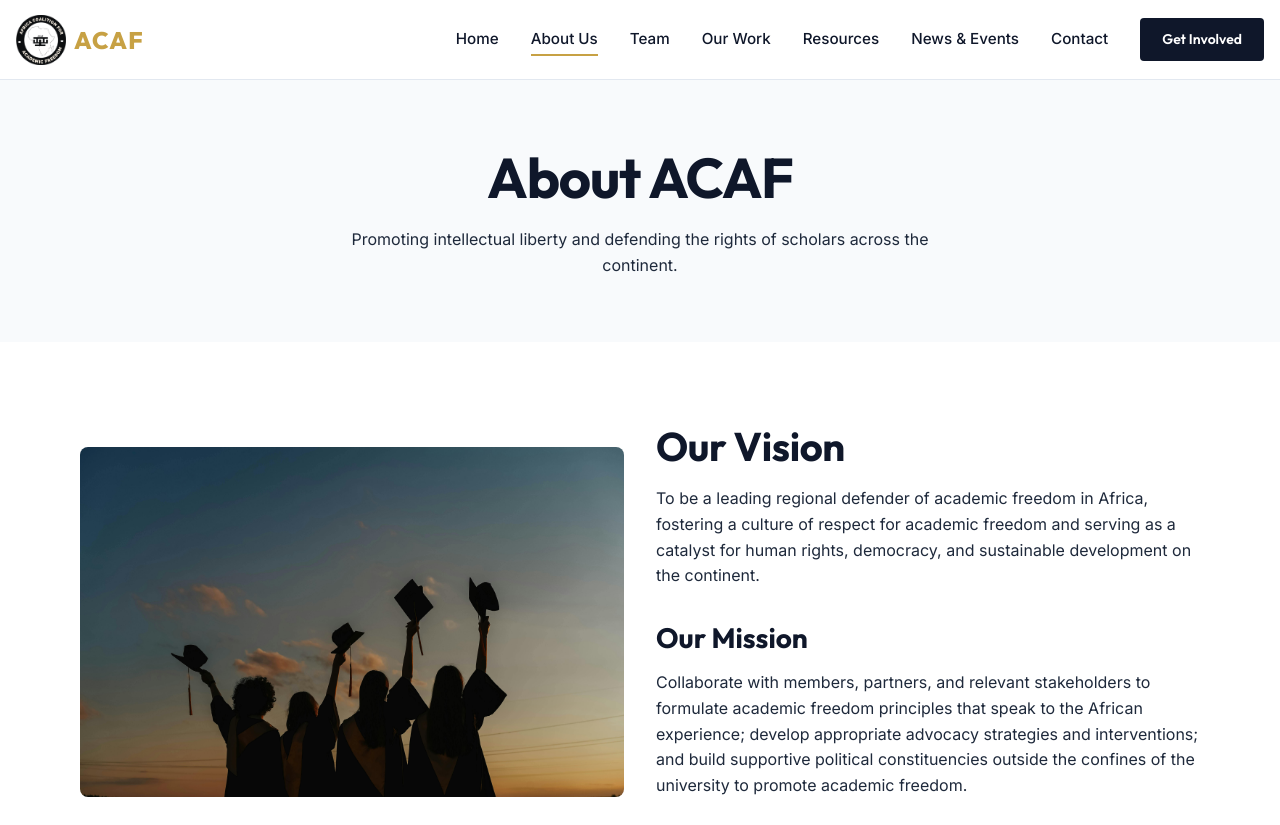
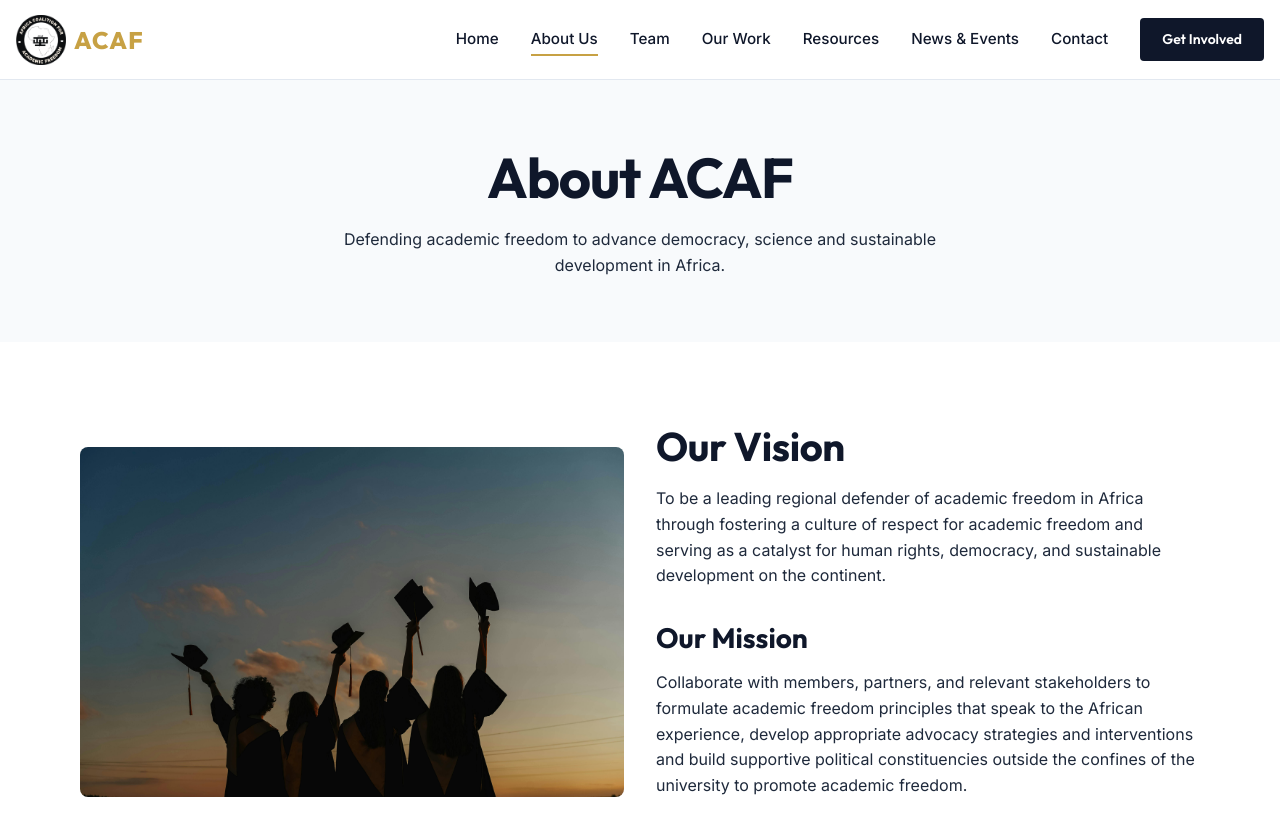
Before and after one commit to clintontano/acaf, a website: page about.html in a window 1280 px wide. Shown: the top 825 px of the page. Drawn offline with Linux system fonts and the light colour scheme.

Commit message:
Update website content with refined messaging and expanded stakeholder references
- Update mission statement punctuation (commas instead of semicolons)
- Refine Goal #2: change 'rights' to 'principles' for consistency
- Refine Goal #5: add 'to' before 'influence policy' for better flow
- Update Monitoring & Documentation section with expanded scope and italicized 'State of Freedom'
- Expand Advocacy & Policy section to include comprehensive stakeholder list
- Expand Research & Knowledge Production audience to include scholars, universities, and students
- Update footer tagline to emphasize defending academic freedom for broader impact
- Update vision statement to add 'through' for improved grammar and flow

```diff
--- a/about.html
+++ b/about.html
@@ -38,8 +38,8 @@
     <section class="section bg-light text-center" style="padding: 4rem 0;">
         <div class="container fade-in">
             <h1>About ACAF</h1>
-            <p style="max-width: 600px; margin: 0 auto;">Promoting intellectual liberty and defending the rights of
-                scholars across the continent.</p>
+            <p style="max-width: 600px; margin: 0 auto;">Defending academic freedom to advance democracy, science and sustainable development in Africa.
+            </p>
         </div>
     </section>
 
@@ -54,15 +54,10 @@
                 </div>
                 <div>
                     <h2>Our Vision</h2>
-                    <p>To be a leading regional defender of academic freedom in Africa, fostering a culture of respect
-                        for academic freedom and serving as a catalyst for human rights, democracy, and sustainable
-                        development on the continent.</p>
+                    <p>To be a leading regional defender of academic freedom in Africa through fostering a culture of respect for academic freedom and serving as a catalyst for human rights, democracy, and sustainable development on the continent.</p>
 
                     <h3 style="margin-top: 2rem;">Our Mission</h3>
-                    <p>Collaborate with members, partners, and relevant stakeholders to formulate academic freedom
-                        principles that speak to the African experience; develop appropriate advocacy strategies and
-                        interventions; and build supportive political constituencies outside the confines of the
-                        university to promote academic freedom.</p>
+                    <p>Collaborate with members, partners, and relevant stakeholders to formulate academic freedom principles that speak to the African experience, develop appropriate advocacy strategies and interventions and build supportive political constituencies outside the confines of the university to promote academic freedom.</p>
                 </div>
             </div>
 
@@ -75,7 +70,7 @@
                     </div>
                     <div class="card" style="padding: 1.5rem; border: 1px solid var(--color-border);">
                         <h4>2. Develop the African Principles on Academic Freedom</h4>
-                        <p style="margin-bottom: 0;">Create academic freedom principles reflecting the African experience and promote frameworks supporting these rights.</p>
+                        <p style="margin-bottom: 0;">Create academic freedom principles reflecting the African experience and promote frameworks supporting these principles.</p>
                     </div>
                     <div class="card" style="padding: 1.5rem; border: 1px solid var(--color-border);">
                         <h4>3. Monitor and Protect</h4>
@@ -87,7 +82,7 @@
                     </div>
                     <div class="card" style="padding: 1.5rem; border: 1px solid var(--color-border);">
                         <h4>5. Advocacy</h4>
-                        <p style="margin-bottom: 0;">Develop innovative advocacy tools and public education campaigns to address violations effectively as well as influence policy on higher education in Africa.</p>
+                        <p style="margin-bottom: 0;">Develop innovative advocacy tools and public education campaigns to address violations effectively as well as to influence policy on higher education in Africa.</p>
                     </div>
                     <div class="card" style="padding: 1.5rem; border: 1px solid var(--color-border);">
                         <h4>6. Build Strong Networks</h4>
@@ -178,7 +173,7 @@
                         <span>ACAF</span>
                     </div>
                     <p class="footer-full-name">Africa Coalition for Academic Freedom</p>
-                    <p>Promoting academic freedom and institutional autonomy across the African continent.</p>
+                    <p>Defending academic freedom to advance democracy, science and sustainable development in Africa</p>
                 </div>
                 <div class="footer-col">
                     <h4>Quick Links</h4>
```
Also changed, not shown: index.html (+1 -1 lines), work.html (+5 -8 lines).
